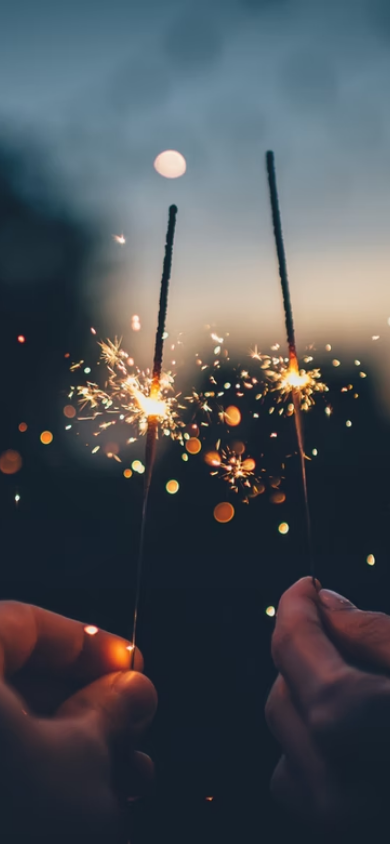
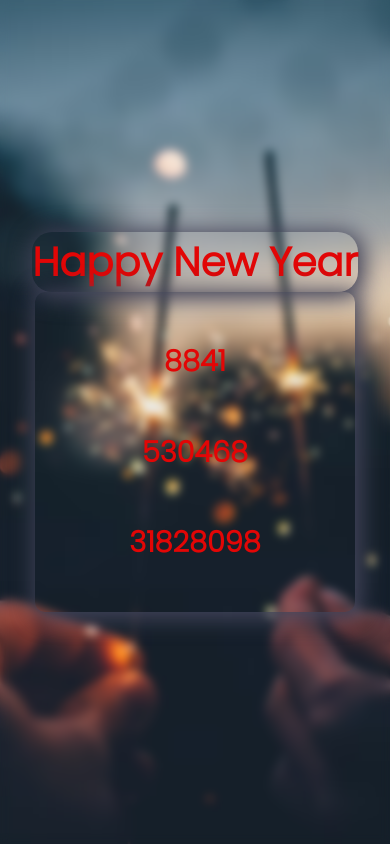
Before and after one commit to Qnosin/Countdown-Timer, a plain HTML site: page index.html in a window 390 px wide. Drawn offline with Linux system fonts and the light colour scheme.

Commit message:
adding media querries , done app.js ,finished project

```diff
--- a/app.js
+++ b/app.js
@@ -0,0 +1,9 @@
+const hours = document.querySelector('.hours');
+const minutes = document.querySelector('.minutes')
+const seconds = document.querySelector('.seconds')
+
+const Time = new Timer();
+
+setInterval(()=>{
+    Time.setTimer([hours,minutes,seconds]);
+},1000)
--- a/index.html
+++ b/index.html
@@ -6,13 +6,18 @@
     <meta name="viewport" content="width=device-width, initial-scale=1.0">
     <title>CountdownTimer</title>
     <link rel="stylesheet" href="style.css">
+    <link rel="preconnect" href="https://fonts.googleapis.com">
+<link rel="preconnect" href="https://fonts.gstatic.com" crossorigin>
+<link href="https://fonts.googleapis.com/css2?family=Poppins:wght@300&display=swap" rel="stylesheet">
 </head>
 <body>
+    <h1>Happy New Year</h1>
     <div class="container">
         <div class="hours"></div>
         <div class="minutes"></div>
         <div class="seconds"></div>
     </div>
     <script src="script.js"></script>
+    <script src="app.js"></script>
 </body>
 </html>
--- a/script.js
+++ b/script.js
@@ -1,12 +1,21 @@
 class Timer{
     constructor(){
     }
-    setTimer(){
+    setTimer(elements){
         const date = new Date()
         const secondDate = new Date(2022,12,31,0,0,0,0);
         const difrence = secondDate.getTime() - date.getTime();
         const seconds = Math.round(difrence / 1000);
         const minutes = Math.round(seconds / 60);
         const hours = Math.round(minutes / 60);
+        elements.forEach((elem,index) => {
+            if(index === 0){
+                elem.innerHTML = `<h2>${hours}</h2>`
+            }else if(index === 1){
+                elem.innerHTML = `<h2>${minutes}</h2>`
+            }else if(index === 2){
+                elem.innerHTML = `<h2>${seconds}</h2>`
+            }
+        });
     }
 }
--- a/style.css
+++ b/style.css
@@ -2,6 +2,7 @@
     margin: 0;
     padding: 0;
     box-sizing: border-box;
+    font-family: 'Poppins', sans-serif;
 }
 body{
     width: 100%;
@@ -13,13 +14,66 @@ body{
     display: flex;
     justify-content: center;
     align-items: center;
+    flex-direction: column;
+    backdrop-filter: blur(5px);
+
+}
+body h1{
+    font-size: 2.5em;
+    color: rgb(226, 6, 6);
+    -webkit-box-shadow: 3px 3px 22px 4px rgba(66, 68, 90, 1);
+    -moz-box-shadow: 3px 3px 22px 4px rgba(66, 68, 90, 1);
+    border-radius: 20px;
+    box-shadow: 3px 3px 22px 4px rgba(66, 68, 90, 1);
+
 }
 
 .container{
     width: 50%;
-    height: 320px;
     min-height: 320px;
+    height: 50%;
     display: flex;
-    justify-content: space-around;
+    justify-content: space-evenly;
     align-items: center;
+    color: rgb(226, 6, 6);
+    font-size: 2.5em;
+    -webkit-box-shadow: 3px 3px 22px 4px rgba(66, 68, 90, 1);
+    -moz-box-shadow: 3px 3px 22px 4px rgba(66, 68, 90, 1);
+    box-shadow: 3px 3px 22px 4px rgba(66, 68, 90, 1);
+    text-align: center;
+    border-radius: 10px;
 }
+
+.hours h2{
+}
+.minutes{
+
+}
+.seconds{
+
+}
+
+/* media queries */
+@media screen and (max-width:1380px){
+    .container{
+        font-size: 1.5em;
+    }
+}
+
+@media screen and (max-width:860px){
+    .container{
+        font-size: 1.2em;
+    }
+}
+@media screen and (max-width:696px){
+    .container{
+        flex-direction: column;
+        min-width: 320px;
+    }
+}
+
+@media screen and (max-width:329px){
+    body h1{
+        font-size: 1.7em;
+    }
+}
```
